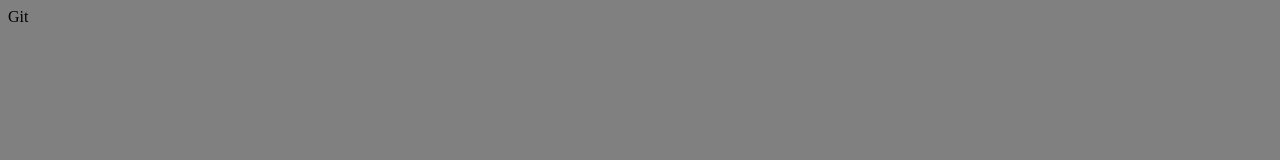
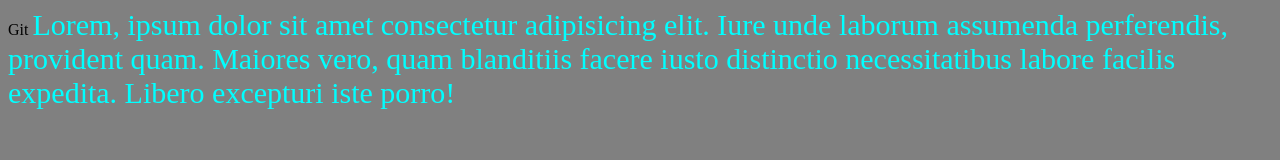
Before and after one commit to Bogdan839/GitTest, a plain HTML site: page index.html in a window 1280 px wide. Drawn offline with Linux system fonts and the light colour scheme.

Commit message:
Первые изменения

```diff
--- a/index.html
+++ b/index.html
@@ -8,5 +8,6 @@
 </head>
 <body>
     <p4>Git</p4>
+    <p2 class="content">Lorem, ipsum dolor sit amet consectetur adipisicing elit. Iure unde laborum assumenda perferendis, provident quam. Maiores vero, quam blanditiis facere iusto distinctio necessitatibus labore facilis expedita. Libero excepturi iste porro!</p2>
 </body>
 </html>
--- a/style.css
+++ b/style.css
@@ -1,3 +1,9 @@
 body {
     background-color: gray
 }
+
+.content {
+    font-size: 30px;
+    color: aqua;
+
+}
```
